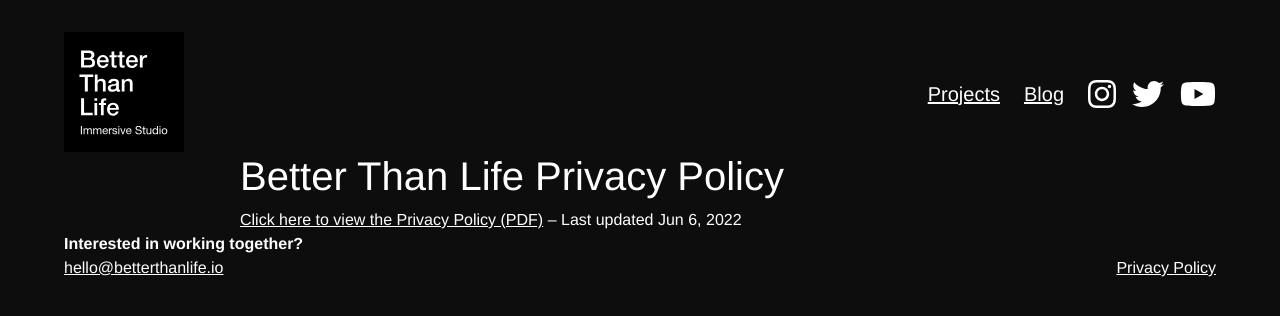
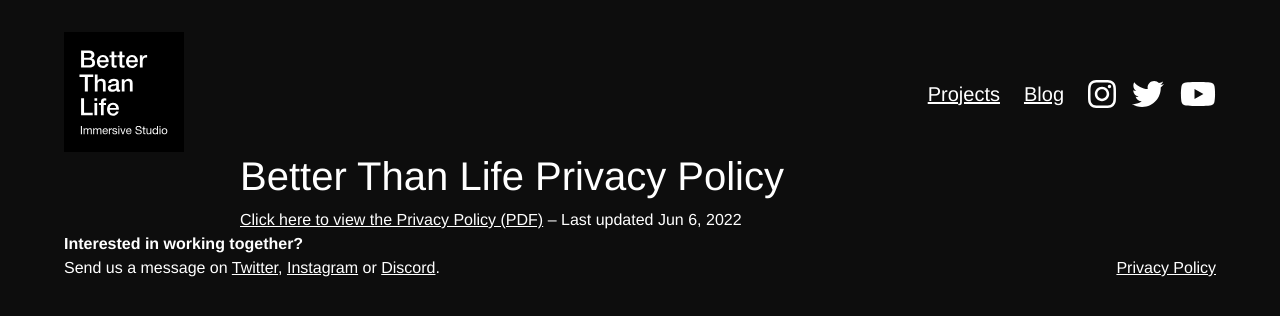
Before and after one commit to aijkoopmans/betterthanlife, a Jekyll site: the page built from privacy_policy.html, in a window 1280 px wide. Shown: the top 316 px of the page. Built offline with Jekyll 4.4.1, drawn with Linux system fonts in a browser that asks for light colours; nearby versions of some CDN libraries.

Commit message:
replace email address contact option with social media

```diff
--- a/_includes/footer.html
+++ b/_includes/footer.html
@@ -1,7 +1,7 @@
 <footer class="d-flex justify-content-between">
   <div class="d-none d-md-block">
     <div class="font-weight-bold">Interested in working together?</div>
-    <a class="text-decoration-underline" href="mailto:hello@betterthanlife.io">hello@betterthanlife.io</a>
+    Send us a message on <a class="text-decoration-underline" href="https://twitter.com/btl_sandwich">Twitter</a>, <a href="https://www.instagram.com/betterthanlife.io/" class="text-decoration-underline">Instagram</a> or <a href="https://discord.gg/PDm8H7YDfy" class="text-decoration-underline">Discord</a>.
   </div>
   <div class="">
     <br>
--- a/_includes/header.html
+++ b/_includes/header.html
@@ -21,6 +21,6 @@
   </nav>
   <div class="d-md-none mt-4">
     <div class="font-weight-bold">Interested in working together?</div>
-    <a class="text-decoration-underline" href="mailto:hello@betterthanlife.io">hello@betterthanlife.io</a>
+    Send us a message on <a class="text-decoration-underline" href="https://twitter.com/btl_sandwich">Twitter</a>, <a href="https://www.instagram.com/betterthanlife.io/" class="text-decoration-underline">Instagram</a> or <a href="https://discord.gg/PDm8H7YDfy" class="text-decoration-underline">Discord</a>.
   </div>
 </header>
```
